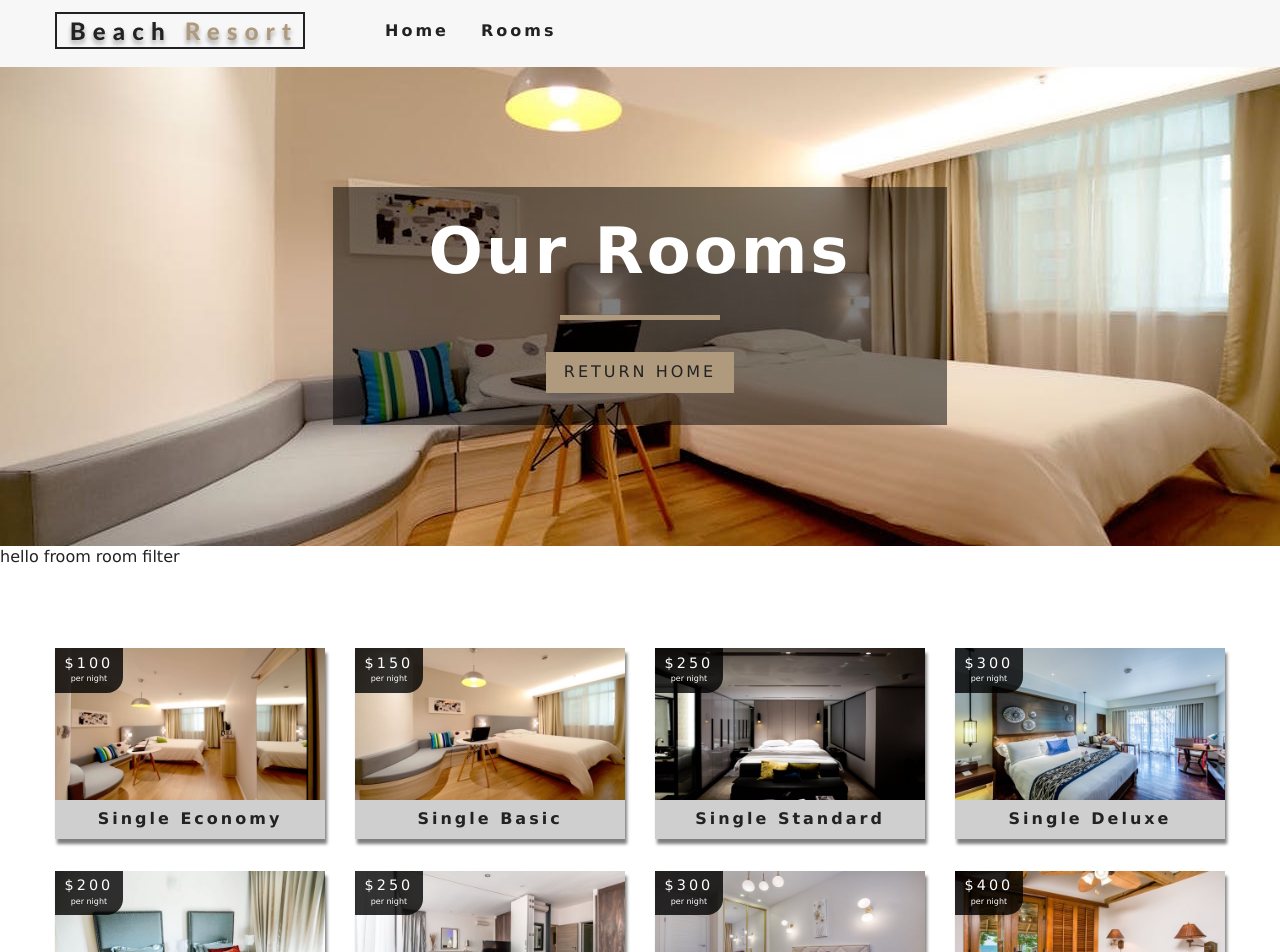
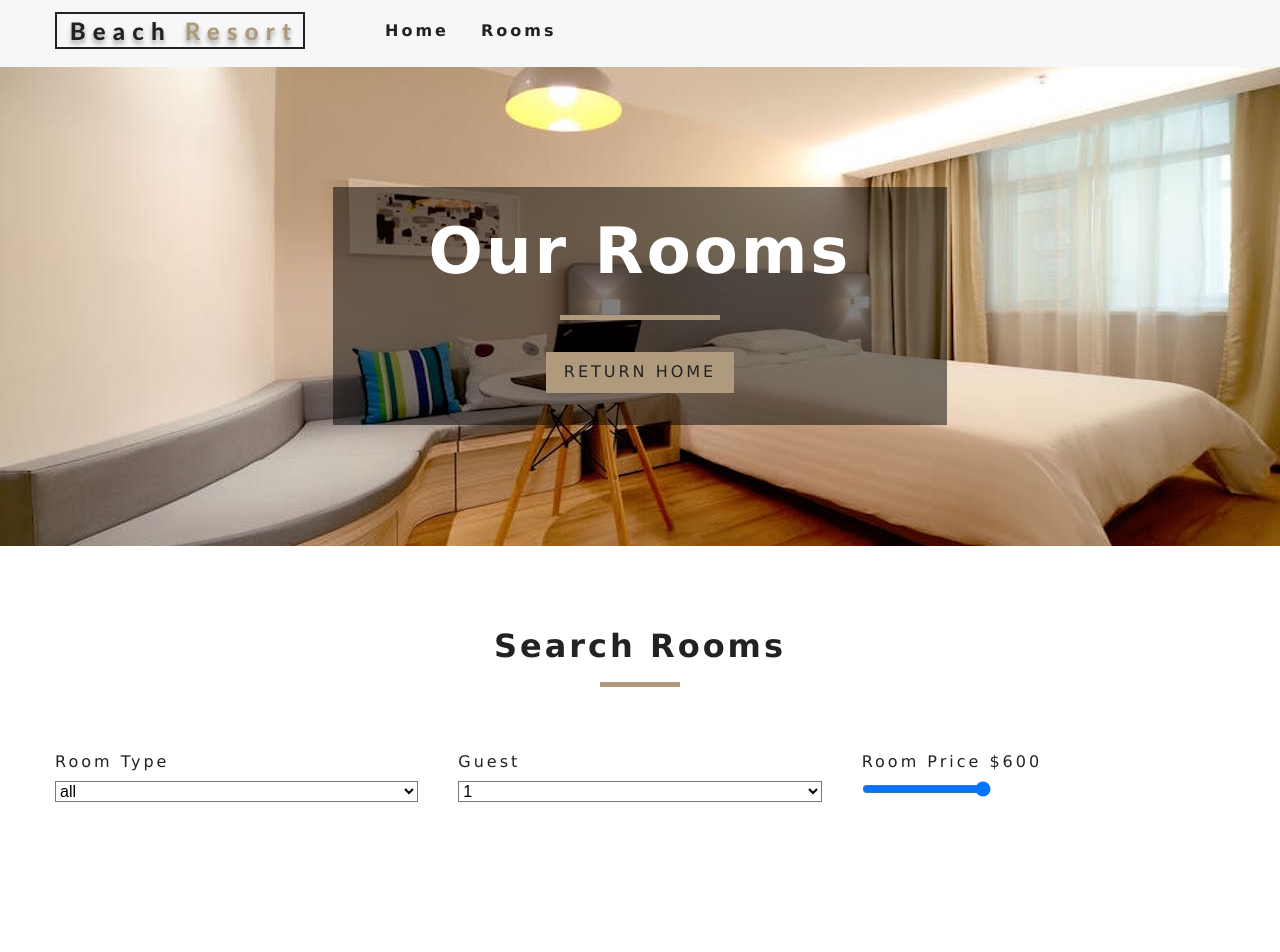
Before and after one commit to TracyZUMBU/resort, a React (Create React App) app: page /rooms in a window 1280 px wide. Shown: the top 952 px of the page. Built offline with nearby package versions, Linux system fonts and the light colour scheme.

Commit message:
set filter for rooms

```diff
--- a/src/components/FeaturedRooms.js
+++ b/src/components/FeaturedRooms.js
@@ -14,7 +14,7 @@
         return (
             <section className="features-rooms">
                 <Title title="featured rooms"/>
-                <div className="featured-rooms-center">
+                <div className="featured-room-center">
                     {loading ? <Loading /> : rooms}
                 </div>
             </section>
--- a/src/components/RoomContainer.js
+++ b/src/components/RoomContainer.js
@@ -1,5 +1,3 @@
-
-
 import React from 'react'
 import RoomsFilter from './RoomFilter'
 import RoomsList from './RoomList'
--- a/src/components/RoomFilter.js
+++ b/src/components/RoomFilter.js
@@ -1,9 +1,89 @@
 import React from 'react'
+import { useContext } from 'react'
+import { RoomContext } from '../context'
+import Title from '../components/Title'
 
-export default function RoomFilter() {
+//get all unique values
+const getUnique = (items, value) =>  {
+    return [...new Set(items.map(item => item[value]))]
+}
+
+export default function RoomFilter({rooms}) {
+    const context = useContext(RoomContext)
+    const {
+        handleChange,
+        type,
+        capacity,
+        price,
+        minPrice,
+        maxPrice,
+        minSize,
+        Breakfast,
+        pets
+    } = context
+
+    // get unique types of room
+    let types = getUnique(rooms,'type')
+    types = ['all', ...types] // will get 'all' and all that is into type
+    // map to jsx
+    types = types.map((item, index) =>{
+        return <option value={item} key={index}>{item}</option>
+    })
+
+    // get unique number of capacity per room
+    let people = getUnique(rooms,'capacity')
+    // map to jsx
+    people = people.map((item, index)=>{
+        return <option key={index} value={item}>{item}</option>
+    })
+
+
     return (
-        <div>
-            hello froom room filter
-        </div>
+        <section className="filter-container">
+            <Title title="search rooms"/>
+            <form action="" className="filter-form">
+                {/* select room type */}
+                <div className="form-group">
+                    <label htmlFor="type">room type</label>
+                    <select
+                        name="type"
+                        id="type"
+                        value={type}
+                        className="form-control"
+                        onChange={handleChange}
+                    >
+                        {types}
+                    </select>
+                </div>
+                {/* choose number of guests */}
+                <div className="form-group">
+                    <label htmlFor="capacity">Guest</label>
+                    <select
+                        name="capacity"
+                        id="capacity"
+                        value={capacity}
+                        className="form-control"
+                        onChange={handleChange}
+                    >
+                        {people}
+                    </select>
+                </div>
+                {/* room price */}
+                <div className="form-group">
+                    <label htmlFor="price">
+                        room price ${price}
+                    </label>
+                    <input
+                        type="range"
+                        name="price"
+                        min={minPrice}
+                        max={maxPrice}
+                        id="price"
+                        value={price}
+                        onChange={handleChange}
+                    />
+                </div>
+            </form>
+        </section>
     )
 }
--- a/src/components/RoomList.js
+++ b/src/components/RoomList.js
@@ -2,7 +2,9 @@
 import Room from '../components/Room'
 
 export default function RoomList({rooms}) {
+
     if(rooms.lenght === 0){
+        console.log(rooms)
         return (
             <div className="empty-search">
                 <h3>Unfortunately no rooms matched your search</h3>
--- a/src/context.js
+++ b/src/context.js
@@ -34,7 +34,6 @@
             loading: false,
             price:maxPrice,
             maxPrice,
-            size:maxSize,
             maxSize
         })
     }
@@ -55,9 +54,61 @@
         return room
     }
 
+    handleChange = event => {
+        const target = event.target
+        const value = event.type === 'checkbox' ? target.checked : target.value
+        const name = event.target.name
+        this.setState({
+            [name]: value
+        }, this.filterRooms)
+    }
+
+    filterRooms = () => {
+        let {
+            rooms,
+            type,
+            capacity,
+            price,
+            minSize,
+            maxSize,
+            breakfast,
+            pets
+        } = this.state
+
+    //all the rooms
+        let tempRooms = [ ...rooms]
+    // transform value
+        capacity = parseInt(capacity)
+        price = parseInt(price)
+
+    // filter by type of room
+        if(type !== 'all'){
+            tempRooms = tempRooms.filter(room => room.type === type)
+        }
+    // filter by capacity
+        if(capacity !== 1){
+            tempRooms = tempRooms.filter(room => room.capacity >= capacity)
+        }
+    // filter by price
+        tempRooms = tempRooms.filter(room => room.price <= price)
+
+
+    // change state based on filters
+        this.setState({
+            sortedRooms: tempRooms
+        })
+
+    }
+
+
     render() {
         return (
-            <RoomContext.Provider value={{...this.state, getRoom:this.getRoom}}>
+            <RoomContext.Provider
+            value={{
+                ...this.state,
+                getRoom:this.getRoom,
+                handleChange: this.handleChange
+            }}>
                 {this.props.children}
             </RoomContext.Provider>
         );
```
